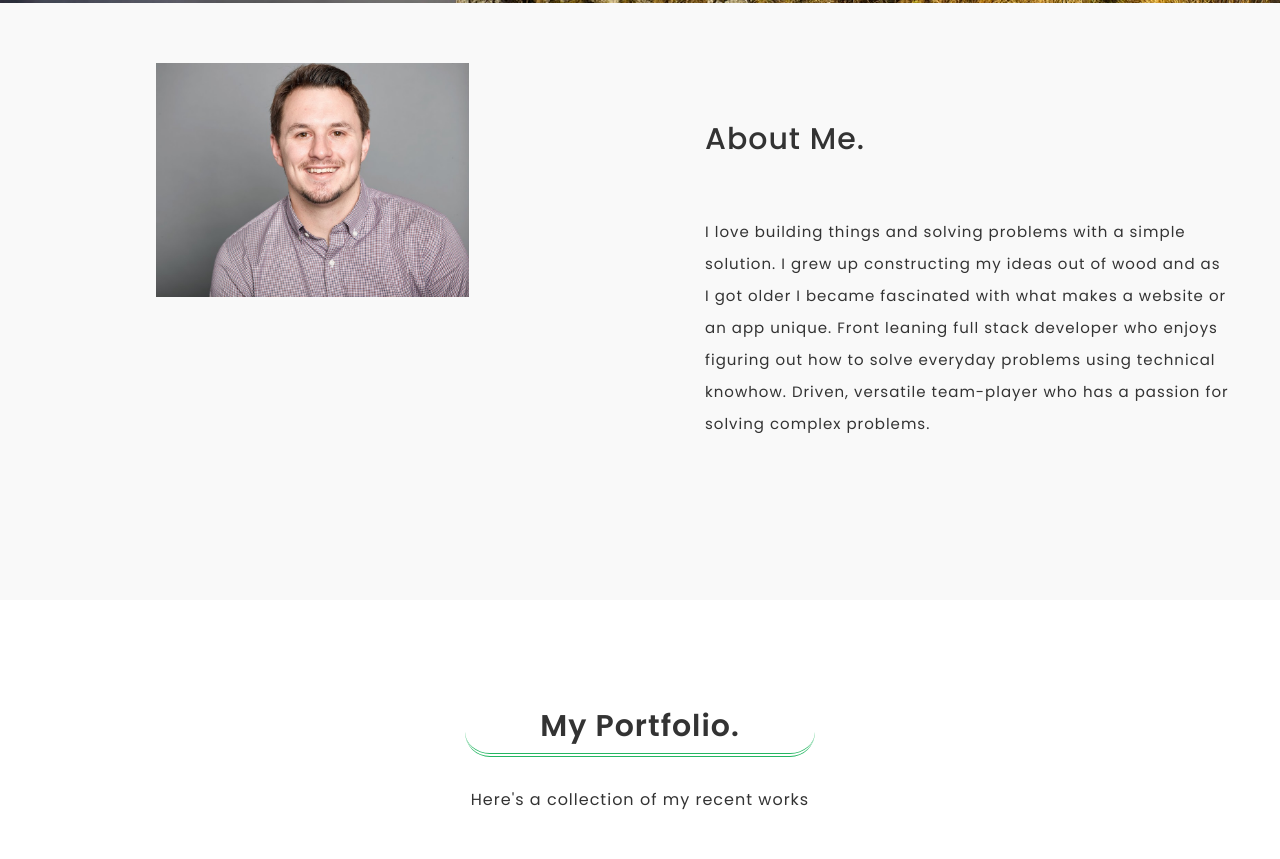
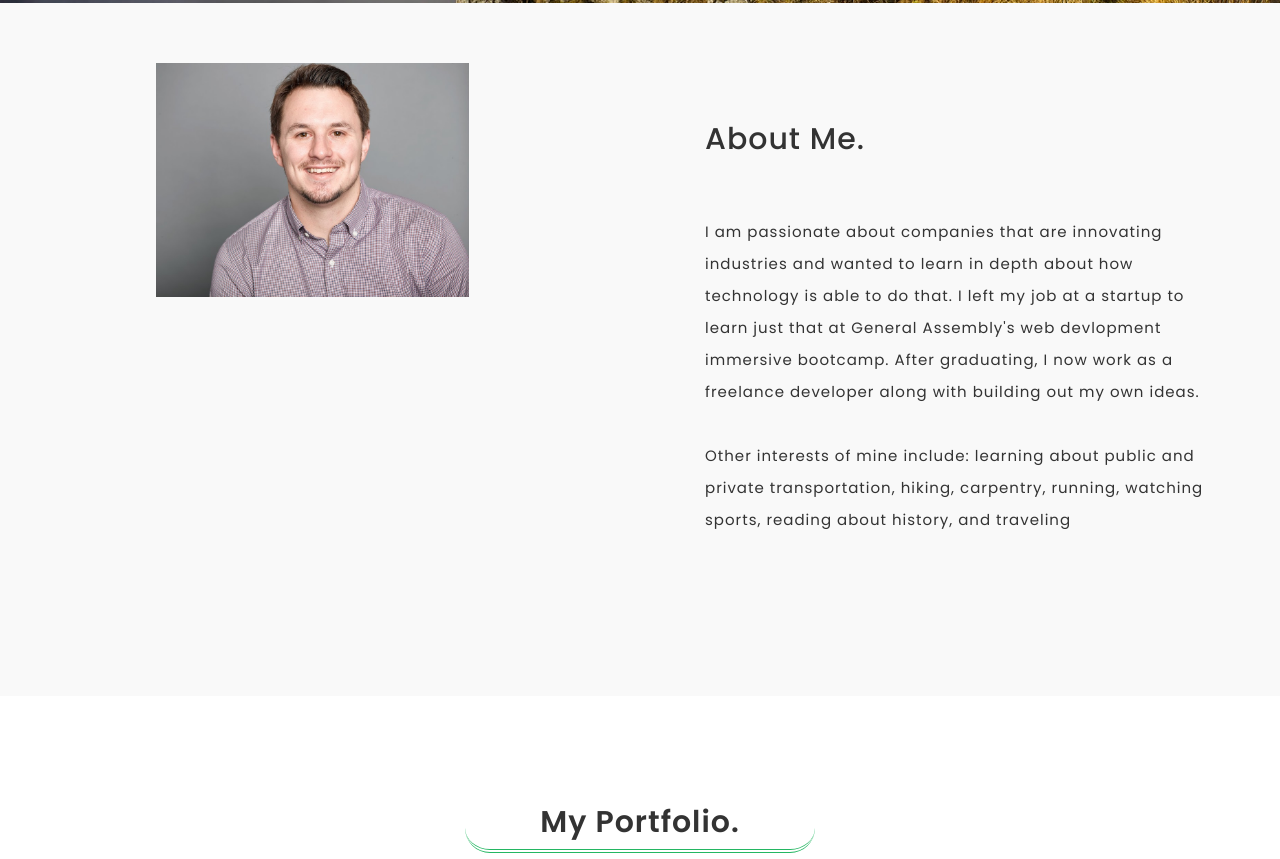
Before and after one commit to tbricca/tony-portfolio, a plain HTML site: page index.html in a window 1280 px wide. Shown: the part 797-1656 px from the top of the page. Drawn offline with Linux system fonts and the light colour scheme.

Commit message:
edited about me text section

```diff
--- a/index.html
+++ b/index.html
@@ -151,11 +151,10 @@
 
                   <h2>About Me.</h2>
 
-                  <p>I love building things and solving problems with a simple solution. I grew up constructing my ideas out of wood and as I got older I became
-                    fascinated with what makes a website or an app unique.
-                    Front leaning full stack developer who enjoys figuring out how to solve everyday problems using
-                    technical knowhow. Driven, versatile team-player who has a passion for solving complex problems.</p>
-                 </div>
+                  <p>I am passionate about companies that are innovating industries and wanted to learn in depth about how technology is able to do that.   I left my job at a startup to learn just that at General Assembly's web devlopment immersive bootcamp. After graduating, I now work as a freelance developer along with building out my own ideas.<br>
+                 <br>Other interests of mine include: learning about public and private transportation, hiking, carpentry, running, watching
+                sports, reading about history, and traveling </p>
+                </div>
 
               </div>
 
```
